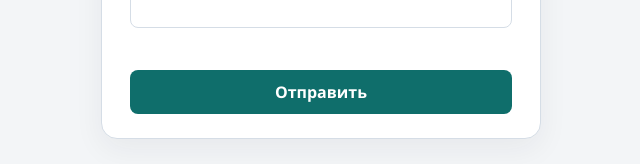
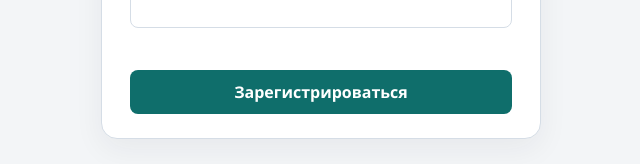
Before and after one commit to AxeXuaxe/lab10-ci-cd, a plain HTML site: page index.html in a window 1280 px wide. Shown: the part 528-692 px from the top of the page, without its empty margins (319-959 px from the left). Drawn offline with Linux system fonts and the light colour scheme.

Commit message:
Изменить текст кнопки на «Зарегистрироваться».

```diff
--- a/index.html
+++ b/index.html
@@ -137,7 +137,7 @@
         <input id="password" name="password" type="password" autocomplete="new-password">
         <span class="error" id="password-error"></span>
       </div>
-      <button type="submit" id="submit-btn">Отправить</button>
+      <button type="submit" id="submit-btn">Зарегистрироваться</button>
     </form>
 
     <div id="success" hidden>
```
